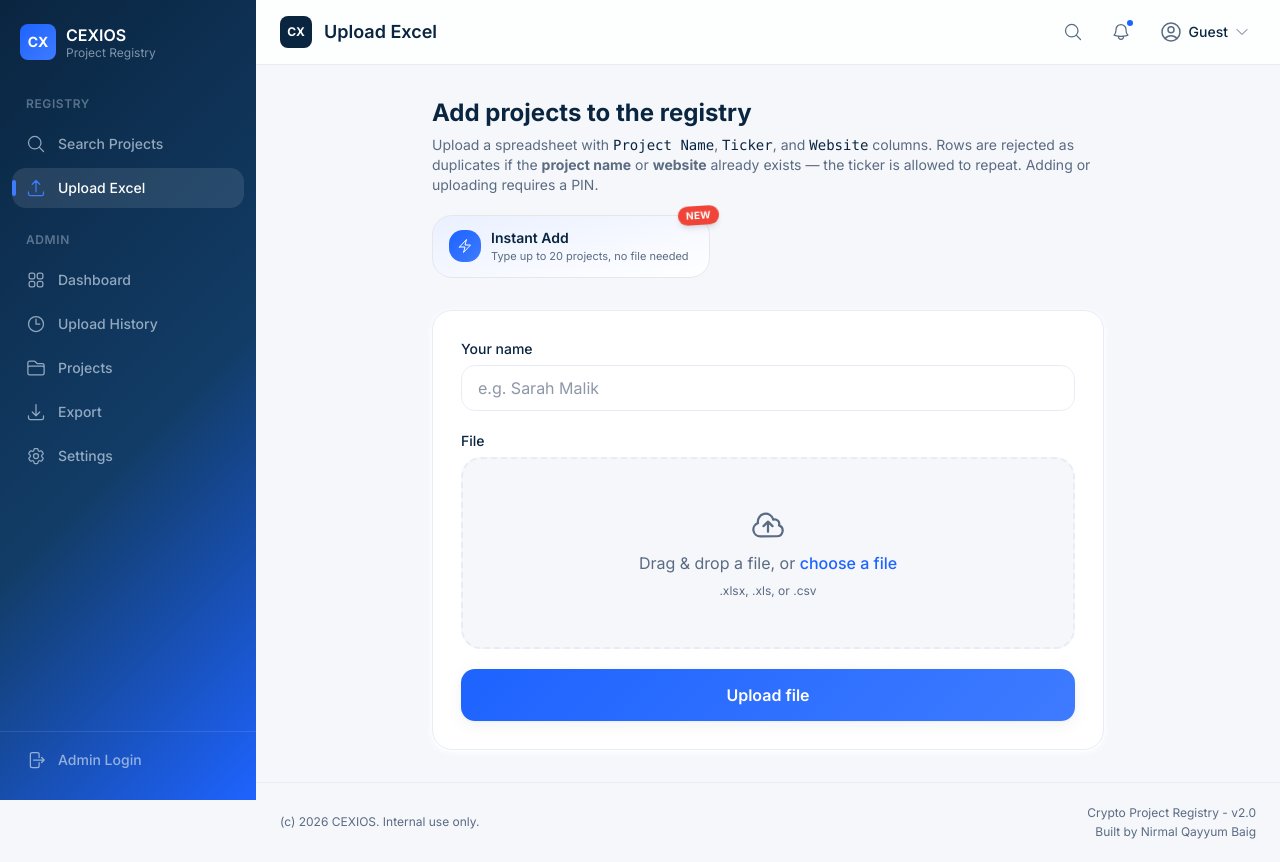
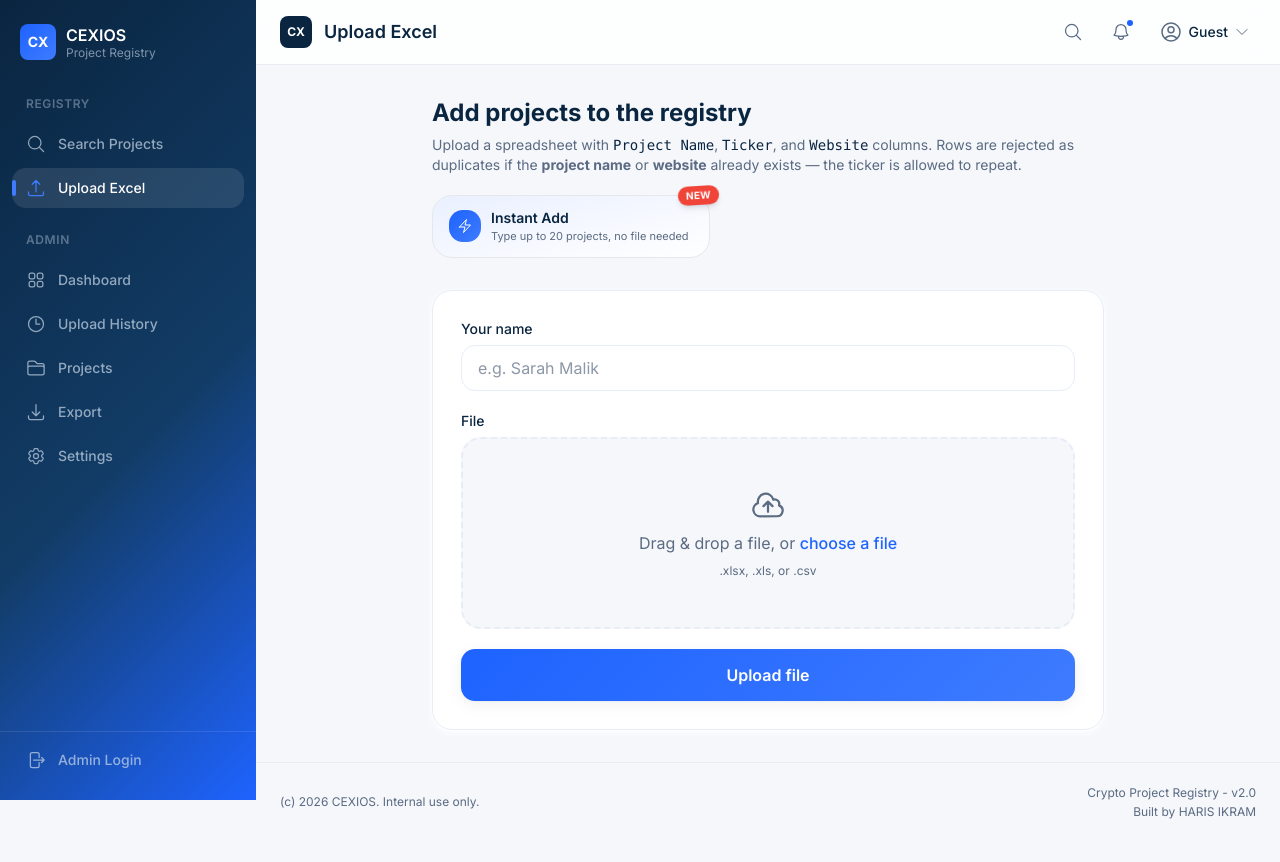
Before and after one commit to harisssikram/CEXIOS, a React (Vite) app in the folder frontend/: page /upload in a window 1280 px wide. Built offline with nearby package versions, Linux system fonts and the light colour scheme; no server answers.

Commit message:
Update CEXIOS CRM

```diff
--- a/frontend/src/components/layout/Footer.jsx
+++ b/frontend/src/components/layout/Footer.jsx
@@ -6,7 +6,7 @@
         <p className="text-right leading-relaxed">
           Crypto Project Registry - v2.0
           <br />
-          Built by Nirmal Qayyum Baig
+          Built by HARIS IKRAM
         </p>
       </div>
     </footer>
--- a/frontend/src/pages/UploadPage.jsx
+++ b/frontend/src/pages/UploadPage.jsx
@@ -16,11 +16,9 @@
 import ProjectRowsGrid, { MAX_MANUAL_ROWS, emptyRow } from "../components/projects/ProjectRowsGrid";
 import UploadResultPanel from "../components/projects/UploadResultPanel";
 import projectService from "../services/projectService";
-import { usePin } from "../hooks/usePin";
 import { cn } from "../utils/cn";
 
 export default function UploadPage() {
-  const { requirePin } = usePin();
   const [name, setName] = useState("");
   const [file, setFile] = useState(null);
   const [dragOver, setDragOver] = useState(false);
@@ -53,7 +51,7 @@
       toast.error("Choose an .xlsx, .xls, or .csv file to upload.");
       return;
     }
-    requirePin(doUpload);
+    doUpload();
   }
 
   async function doUpload() {
@@ -92,7 +90,7 @@
           <span className="font-mono text-primary">Ticker</span>, and{" "}
           <span className="font-mono text-primary">Website</span> columns. Rows are rejected as
           duplicates if the <strong>project name</strong> or <strong>website</strong> already
-          exists — the ticker is allowed to repeat. Adding or uploading requires a PIN.
+          exists — the ticker is allowed to repeat.
         </p>
 
         <div className="mb-8">
@@ -200,7 +198,6 @@
 }
 
 function InstantAddModal({ open, onClose }) {
-  const { requirePin } = usePin();
   const [rows, setRows] = useState([emptyRow(), emptyRow(), emptyRow()]);
   const [uploader, setUploader] = useState("");
   const [submitting, setSubmitting] = useState(false);
@@ -229,7 +226,7 @@
       toast.error("Fill in at least one project row.");
       return;
     }
-    requirePin(() => doSubmit(filled));
+    doSubmit(filled);
   }
 
   async function doSubmit(filled) {
@@ -258,7 +255,7 @@
       </div>
       <p className="text-sm text-muted mb-5">
         Type up to {MAX_MANUAL_ROWS} projects directly — same duplicate checks as the Excel
-        upload, without needing a file. Requires a PIN.
+        upload, without needing a file.
       </p>
 
       {result ? (
```
Also changed, not shown: 1 other file (tests, documents, lock files or other folders).
